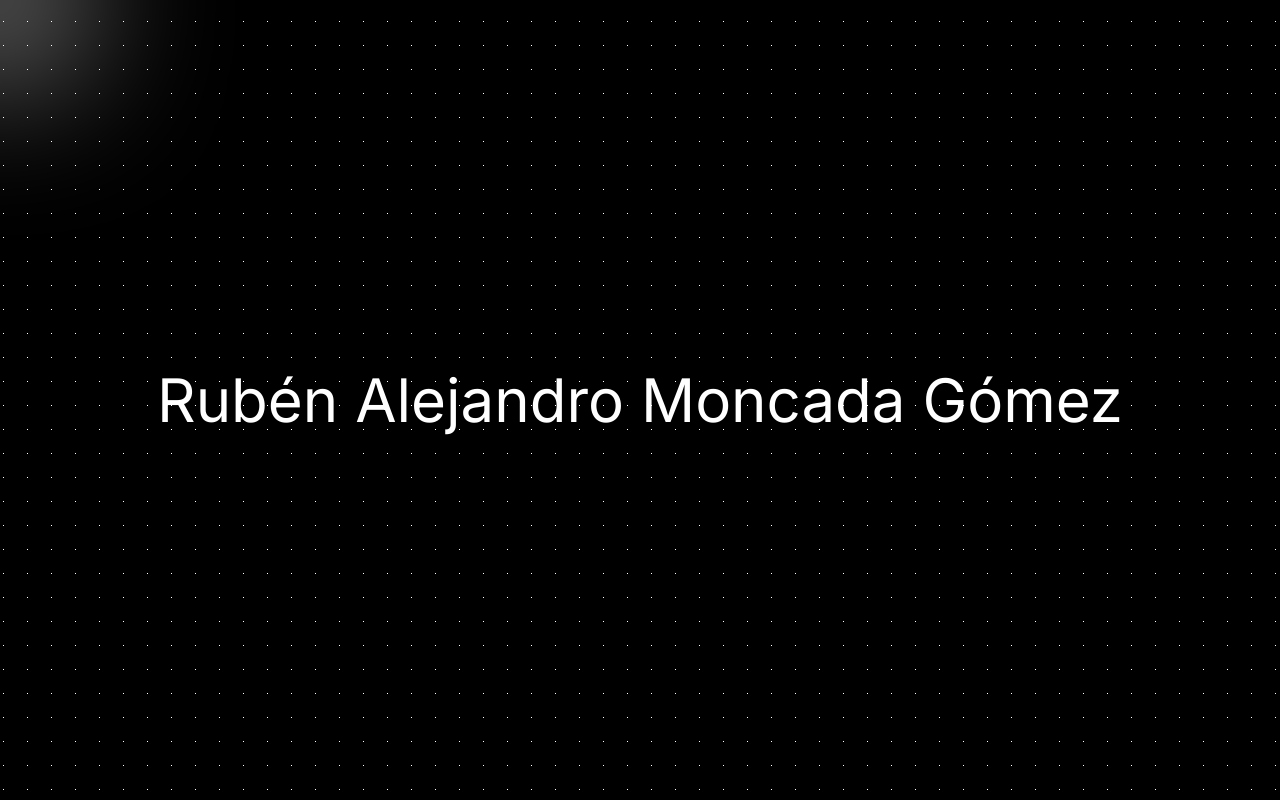
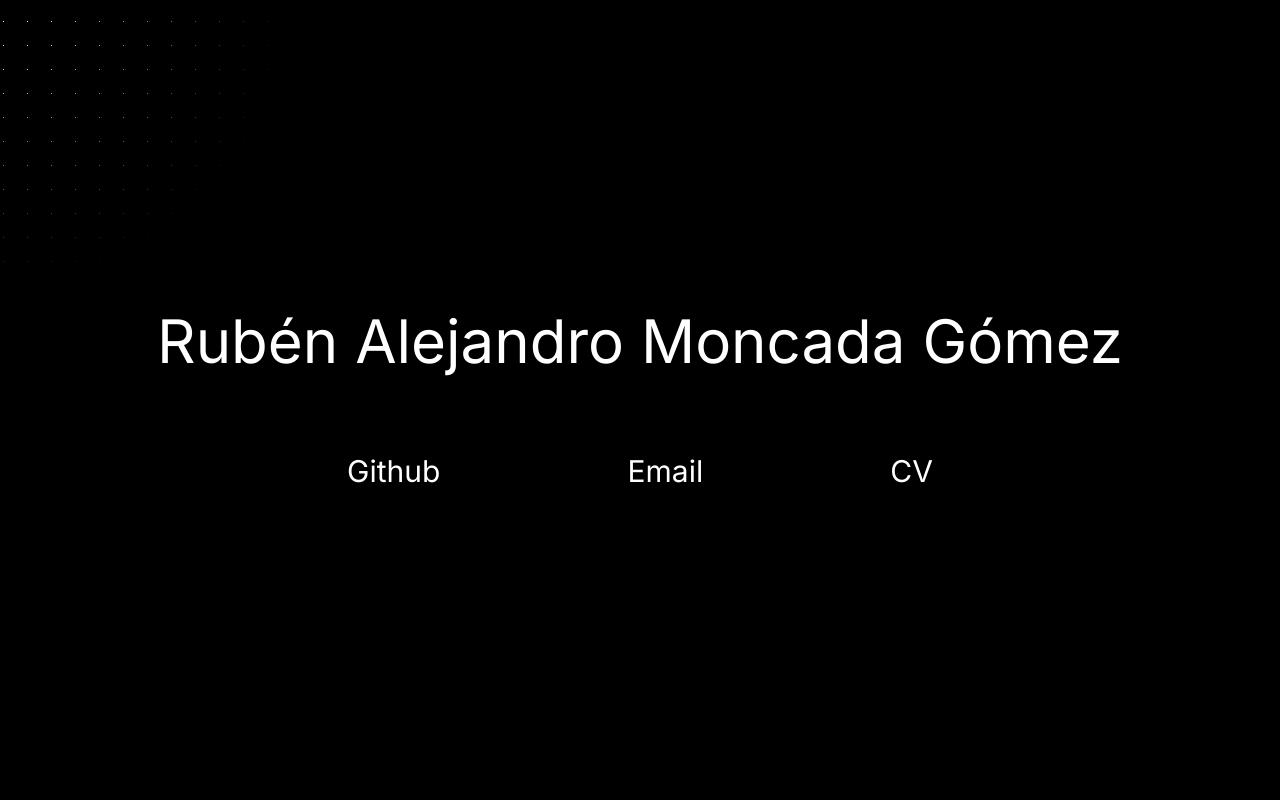
Before and after one commit to RubenMkda/portfolio-2024, a Next.js app: page / in a window 1280 px wide. Shown: the top 800 px of the page. Built offline with nearby package versions, Linux system fonts and the light colour scheme.

Commit message:
canvas background

```diff
--- a/app/globals.css
+++ b/app/globals.css
@@ -24,7 +24,16 @@
 }
 
 body {
+	--dot-bg: black;
+	--dot-color: white;
+	--dot-size: 0.07rem;
+	--dot-space: 1.5rem;
+
 	color: rgb(var(--foreground-rgb));
+	background:
+		  linear-gradient(90deg, var(--dot-bg) calc(var(--dot-space) - var(--dot-size)), transparent 1%) center / var(--dot-space) var(--dot-space),
+		  linear-gradient(var(--dot-bg) calc(var(--dot-space) - var(--dot-size)), transparent 1%) center / var(--dot-space) var(--dot-space),
+		  var(--dot-color);
   }
 
 @layer utilities {
@@ -38,23 +47,6 @@ body {
 	--dot-color: white;
 	--dot-size: 0.07rem;
 	--dot-space: 1.5rem;
-
-	cursor: none;
-
-	min-height: 100vh;
-	width: 100%;
-	background: #000;
-	display: flex;
-	justify-content: center;
-	flex-direction: column;
-	align-items: center;
-	overflow: hidden;
-
-	background:
-		  linear-gradient(90deg, var(--dot-bg) calc(var(--dot-space) - var(--dot-size)), transparent 1%) center / var(--dot-space) var(--dot-space),
-		  linear-gradient(var(--dot-bg) calc(var(--dot-space) - var(--dot-size)), transparent 1%) center / var(--dot-space) var(--dot-space),
-		  var(--dot-color);
-
 }
 
 #cursor {
--- a/app/page.tsx
+++ b/app/page.tsx
@@ -1,5 +1,6 @@
 import MainHome from "@/components/main";
 import UseCustomCursor from "@/components/poinert";
+import CanvasBackground from "@/components/poinert";
 import CursorTracker from "@/components/poinert";
 import Proyectos from "@/components/proyectos";
 import Image from "next/image";
@@ -7,10 +8,12 @@ import { useEffect, useState } from "react";
 
 export default function Home() {
   return (
+    <>
     <main id="wrapper">
-       <UseCustomCursor />
+      <CanvasBackground />
        <MainHome />
        <Proyectos />
     </main>
+    </>
   );
 }
--- a/components/main.tsx
+++ b/components/main.tsx
@@ -1,7 +1,22 @@
+import Image from "next/image"
+
+
+// const ImageLoader = () => {
+//     return
+// }
+
 const MainHome = () => {
     return(
-        <main className="h-screen w-screen flex justify-center items-center text-xl md:text-3xl lg:text-6xl">
-                <h1 className="absolute z-10">Rubén Alejandro Moncada Gómez</h1>
+        <main className="h-screen w-screen flex justify-center items-center flex-col">
+                <h1 className="group text-xl md:text-3xl lg:text-6xl">
+                    Rubén Alejandro Moncada Gómez
+                    <span className="block max-w-0 group-hover:max-w-full transition-all duration-700 h-0.5 bg-white"></span>
+                </h1>
+                <section className="pt-20 flex gap-30 w-3/4 justify-evenly text-md md:text-xl lg:text-3xl">
+                    <div className="cursor-pointer">Github</div>
+                    <div className="cursor-pointer">Email</div>
+                    <div className="cursor-pointer">CV</div>
+                </section>
         </main>
     )
 }
--- a/components/poinert.tsx
+++ b/components/poinert.tsx
@@ -1,83 +1,59 @@
 "use client"
-import { useEffect } from 'react';
+import React, { useEffect, useRef } from 'react';
 
-interface CursorState {
-    x: number;
-    y: number;
-    lazyX: number;
-    lazyY: number;
-    lazySpeed: number;
-    highlightScale: number;
-    lazyHighlightScale: number;
-}
+const CanvasBackground = () => {
+  const canvasRef = useRef(null);
+  const circleRef = useRef({ x: 0, y: 0 }); // Referencia para almacenar la posición del círculo
 
-const lerp = (x: number, y: number, t: number): number => {
-    return (1 - t) * x + t * y;
+  useEffect(() => {
+    const canvas = canvasRef.current;
+    const context = canvas.getContext('2d');
+
+    const resizeCanvas = () => {
+      canvas.width = window.innerWidth;
+      canvas.height = window.innerHeight;
     };
 
-const UseCustomCursor = (): JSX.Element => {
-    useEffect(() => {
-        const cursorElement = document.getElementById('cursor');
-        const wrapperElement = document.getElementById('wrapper');
+    resizeCanvas();
 
-        if (!cursorElement || !wrapperElement) return;
+    const drawSpotlight = () => {
+        const gradient = context.createRadialGradient(
+          circleRef.current.x, circleRef.current.y, 0,
+          circleRef.current.x, circleRef.current.y, 300
+        );
+        gradient.addColorStop(0, 'rgba(0, 0, 0, 0)');
+        gradient.addColorStop(1, 'rgba(0, 0, 0, 1)');
 
-        const cursor: CursorState = {
-            x: 0,
-            y: 0,
-            lazyX: 0,
-            lazyY: 0,
-            lazySpeed: 0.02,
-            highlightScale: 0,
-            lazyHighlightScale: 0
+        context.clearRect(0, 0, canvas.width, canvas.height);
+        context.fillStyle = gradient;
+        context.fillRect(0, 0, canvas.width, canvas.height);
+
+        requestAnimationFrame(drawSpotlight);
       };
 
-        const onMouseEnter = () => {
-            cursorElement.classList.remove('hidden');
+      drawSpotlight();
+
+
+    const handleResize = () => {
+      resizeCanvas();
     };
 
-        const onMouseLeave = () => {
-            cursorElement.classList.add('hidden');
-            cursor.highlightScale = 0;
+    const handleMouseMove = (event) => {
+      // Actualizar la posición del círculo con la posición del cursor
+      circleRef.current.x = event.clientX;
+      circleRef.current.y = event.clientY;
     };
 
-        const onMouseMove = (e: MouseEvent) => {
-            cursorElement.classList.remove('hidden');
-            cursor.x = e.clientX;
-            cursor.y = e.clientY;
-        };
-
-        const animate = () => {
-            requestAnimationFrame(animate);
-
-            cursor.lazyX = lerp(cursor.lazyX, cursor.x, cursor.lazySpeed);
-            cursor.lazyY = lerp(cursor.lazyY, cursor.y, cursor.lazySpeed);
-
-            cursor.lazyHighlightScale = lerp(cursor.lazyHighlightScale, cursor.highlightScale, 0.1);
-
-
-            cursorElement.style.setProperty('--cursorX', `${cursor.x}px`);
-            cursorElement.style.setProperty('--cursorY', `${cursor.y}px`);
-            // wrapperElement.style.setProperty('--lazyCursorX', `${cursor.lazyX}px`);
-            // wrapperElement.style.setProperty('--lazyCursorY', `${cursor.lazyY}px`);
-            // wrapperElement.style.setProperty('--cursorHighlightScale', cursor.lazyHighlightScale.toString());
-        };
-
-        cursorElement.addEventListener('mouseenter', onMouseEnter);
-        cursorElement.addEventListener('mouseleave', onMouseLeave);
-        window.addEventListener('mousemove', onMouseMove);
-        animate();
+    window.addEventListener('resize', handleResize);
+    window.addEventListener('mousemove', handleMouseMove);
 
     return () => {
-            cursorElement.removeEventListener('mouseenter', onMouseEnter);
-            cursorElement.removeEventListener('mouseleave', onMouseLeave);
-            window.removeEventListener('mousemove', onMouseMove);
+      window.removeEventListener('resize', handleResize);
+      window.removeEventListener('mousemove', handleMouseMove);
     };
   }, []);
 
-    return (
-            <div id="cursor" className="hidden"></div>
-    );
+  return <canvas ref={canvasRef} style={{ position: 'fixed', top: 0, left: 0, zIndex: -1 }} />;
 };
 
-export default UseCustomCursor;
+export default CanvasBackground;
```
Lines whose indentation alone changed are shown as unchanged.
